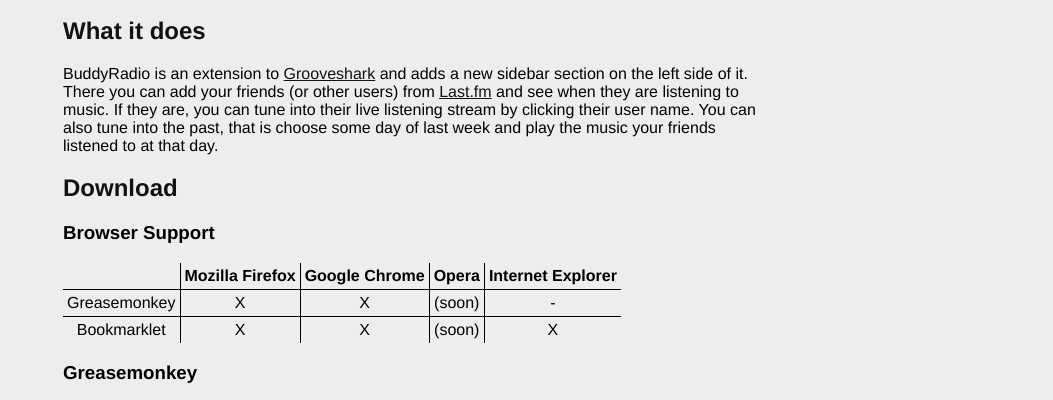
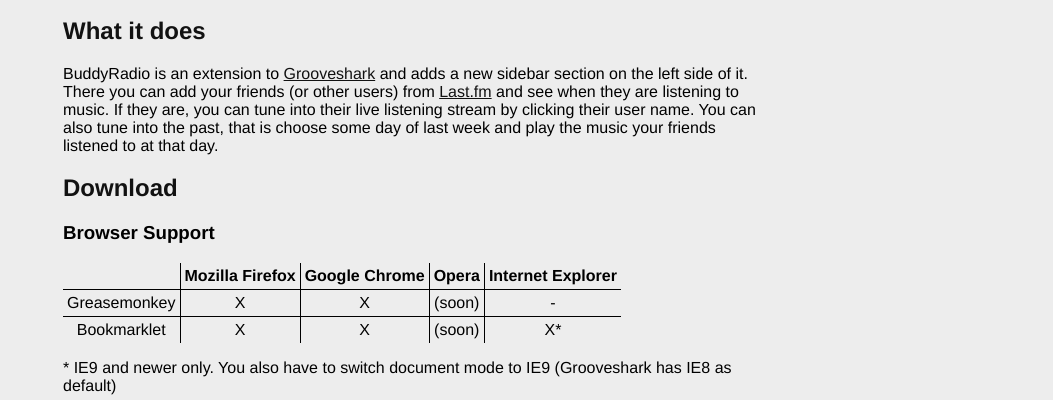
Before and after one commit to letmaik/buddyradio, a plain HTML site: page index.html in a window 1280 px wide. Shown: the part 383-783 px from the top of the page, without its empty margins (227-1280 px from the left). Drawn offline with Linux system fonts and the light colour scheme.

Commit message:
added note on IE compatibility

```diff
--- a/index.html
+++ b/index.html
@@ -91,9 +91,13 @@
 			<td>X</td>
 			<td>X</td>
 			<td>(soon)</td>
-			<td>X</td>
+			<td>X*</td>
 		</tr>
 	</table>
+
+	<p>
+	* IE9 and newer only. You also have to switch document mode to IE9 (Grooveshark has IE8 as default)
+	</p>
 
     <h3>Greasemonkey</h3>
 	<p>
```
